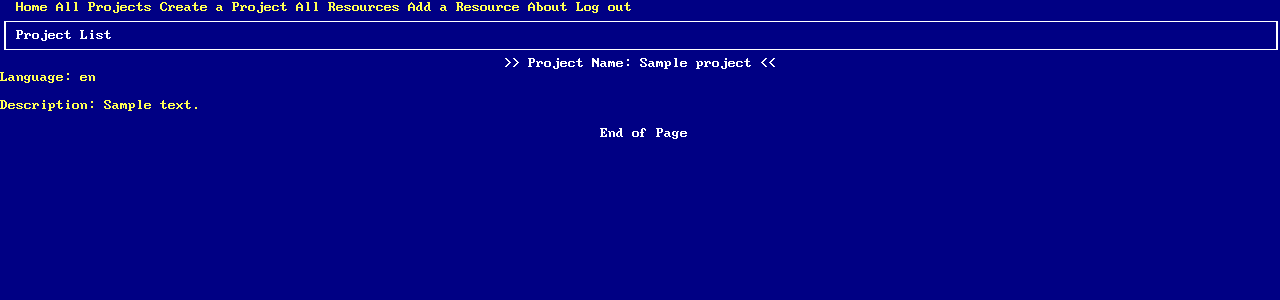
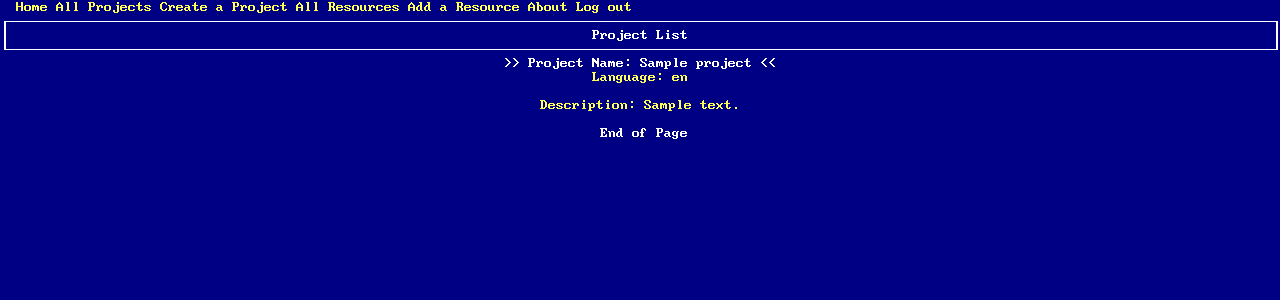
Before and after one commit to coffeegremlin/codingcooler, a Django app: page /projects/ in a window 1280 px wide. Shown: the top 300 px of the page. Run offline with Django 3.2, Linux system fonts and the light colour scheme; a user stored in the database is signed in; tables that the repository leaves empty hold one stand-in row (values such as "Sample post"); some libraries are stand-ins or nearby versions.

Commit message:
re centering elements

```diff
--- a/main_app/templates/base.html
+++ b/main_app/templates/base.html
@@ -18,7 +18,7 @@
   {% block head %}
   {% endblock %}
 </head>
-<body>
+<body style="text-align: center;">
   <header>
     <nav>
       <ul class="nav nav-list">
--- a/main_app/templates/main_app/resource_form.html
+++ b/main_app/templates/main_app/resource_form.html
@@ -8,7 +8,7 @@
 {% endblock %}
 
 {% block content %}
-<div class="page-header">
+<div class="text-center">
   {% if object %}
     <h3>Edit {{object.name}}</h3>
   {% else %}
--- a/main_app/templates/projects/index.html
+++ b/main_app/templates/projects/index.html
@@ -28,8 +28,8 @@
             {% endif %}
           </div>
           <h4 class="text-center">Project Name: {{ project.name }}</h4>
-          <p class="text-left">Language: {{ project.programming_language }}</p>
-          <p class="text-left">Description: {{ project.description }}</p>
+          <p class="text-center">Language: {{ project.programming_language }}</p>
+          <p class="text-center">Description: {{ project.description }}</p>
         </div>
           {% endfor %}
       </a>
```
